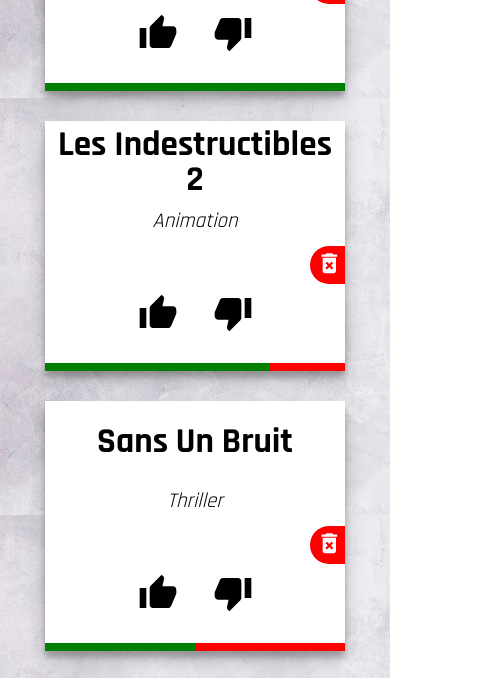
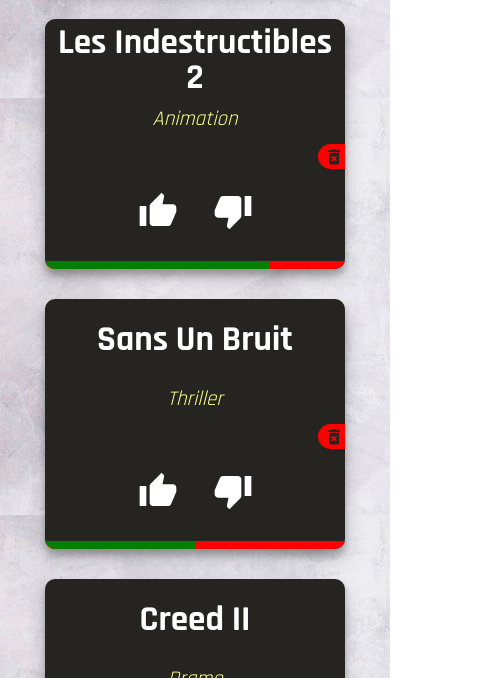
Before and after one commit to alanltr/react-test, a React app: page / in a window 390 px wide. Shown: the part 736-1414 px from the top of the page, 481 px wide, since content can reach past the window. Built offline with nearby package versions, Linux system fonts and the light colour scheme.

Commit message:
ajout de style css

```diff
--- a/src/components/App/styles.scss
+++ b/src/components/App/styles.scss
@@ -7,12 +7,13 @@
 }
 
 .app {
+  min-height: 100vh;
   padding: 1.5em;
   text-align: center;
 
   display: grid;
   grid-template-columns: 25% 50% 25%;
-  grid-template-rows: 10% auto;
+  grid-template-rows: 7% auto;
   grid-template-areas:
     "counter title filter"
     "cards cards cards"
@@ -20,6 +21,7 @@
 
   h1.app-title {
     font-size: 60px;
+    color: vars.$darkenColor;
     grid-area: title;
     font-family: vars.$titleFont;
   }
@@ -30,13 +32,37 @@
 
   .app-cards {
     grid-area: cards;
+    place-self: center;
   }
 
   .app-pagination {
     grid-area: pagination;
+    place-self: center;
+    margin-bottom: 50px;
   }
 
   .app-counter {
     grid-area: counter;
   }
 }
+
+// TABLET
+@media only screen and (max-width : 768px) {
+  .app {
+    grid-template-columns: 50% 50%;
+    grid-template-rows: 70px 70px auto 10%;
+    grid-template-areas:
+      "title title"
+      "counter filter"
+      "cards cards"
+      "pagination pagination";
+
+    .app-pagination {
+      margin-bottom: 100px;
+    }
+
+    h1.app-title {
+      font-size: 50px;
+    }
+  }
+}
--- a/src/components/Cards/cards.scss
+++ b/src/components/Cards/cards.scss
@@ -11,12 +11,15 @@
     margin: 15px;
     width: 300px;
     height: 250px;
-    background-color: white;
+    background-color: vars.$darkenColor;
     overflow: hidden;
-    box-shadow: 0 10px 20px rgba(0,0,0,0.19), 0 6px 6px rgba(0,0,0,0.23);
-    transition: all 0.3s cubic-bezier(.25,.8,.25,1);
+    border-radius: 10px;
+    box-shadow: 0 10px 20px rgba(0,0,0,0.19), 0 6px 6px rgba(0, 0, 0, 0.23);
+    transition: all 1s cubic-bezier(.25,.8,.25,1);
     &:hover {
+      transform: scale(1.02);
       box-shadow: 0 19px 38px rgba(0,0,0,0.30), 0 15px 12px rgba(0,0,0,0.22);
+      transition: 0.2s;
     }
 
     display: grid;
@@ -31,6 +34,7 @@
     ;
     .card-title {
       grid-area: title;
+      color: vars.$mainColor;
       display: grid;
       place-content: center;
       font-weight: bold;
@@ -43,6 +47,7 @@
 
     .card-category {
       grid-area: category;
+      color: rgb(255, 255, 142);
       display: grid;
       place-content: center;
       font-style: italic;
@@ -55,6 +60,7 @@
       background: transparent;
       svg {
         font-size: 300%;
+        color: vars.$mainColor;
       }
       &:hover{
         svg {
@@ -69,6 +75,7 @@
       background: transparent;
       svg {
         font-size: 300%;
+        color: vars.$mainColor;
       }
       &:hover{
         svg {
@@ -92,20 +99,26 @@
     .card-delete {
       grid-area: delete;
       background-color: red;
-      margin-left: 40px;
-      border-top-left-radius: 20px;
-      border-bottom-left-radius: 20px;
+      margin-left: 48px;
+      height: 25px;
+      border-top-left-radius: 50px;
+      border-bottom-left-radius: 50px;
       border: none;
       svg {
-        color: white;
-        font-size: 200%;
+        color: vars.$darkenColor;
+        font-size: 150%;
+        // padding-top: 3px;
+        // margin-right: 0px;
+        margin-top: 1.5px;
       }
       &:active{
-        background-color: white;
+        background-color: vars.$darkenColor;
         border: 2px solid red;
         border-right: none;
         svg {
           color: red;
+          // margin-right: 10px;
+          margin-top: -1px;
         }
       }
     }
--- a/src/styles/_vars.scss
+++ b/src/styles/_vars.scss
@@ -3,3 +3,7 @@
 
 $titleFont: 'Permanent Marker', cursive;
 $mainFont: 'Rajdhani', sans-serif;
+
+// Cards
+$mainColor: #fff;
+$darkenColor: #252421;
```
